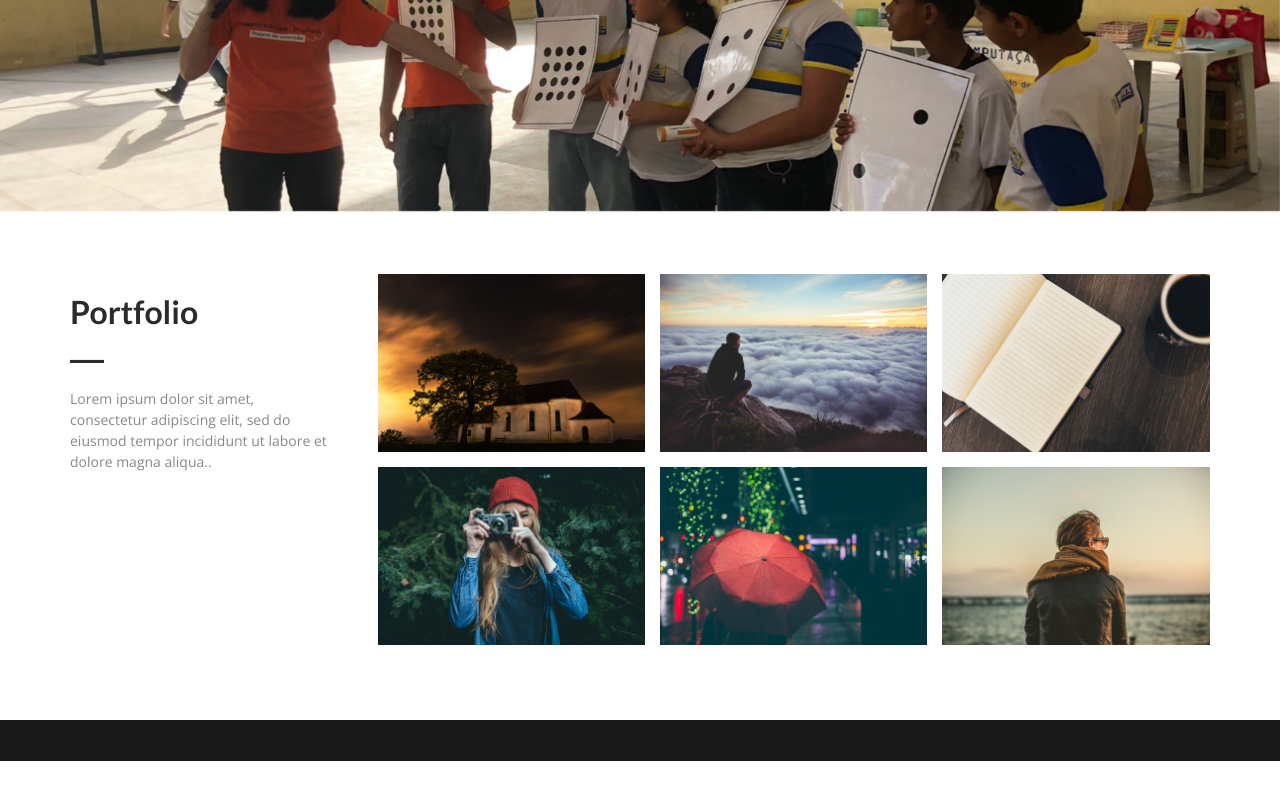
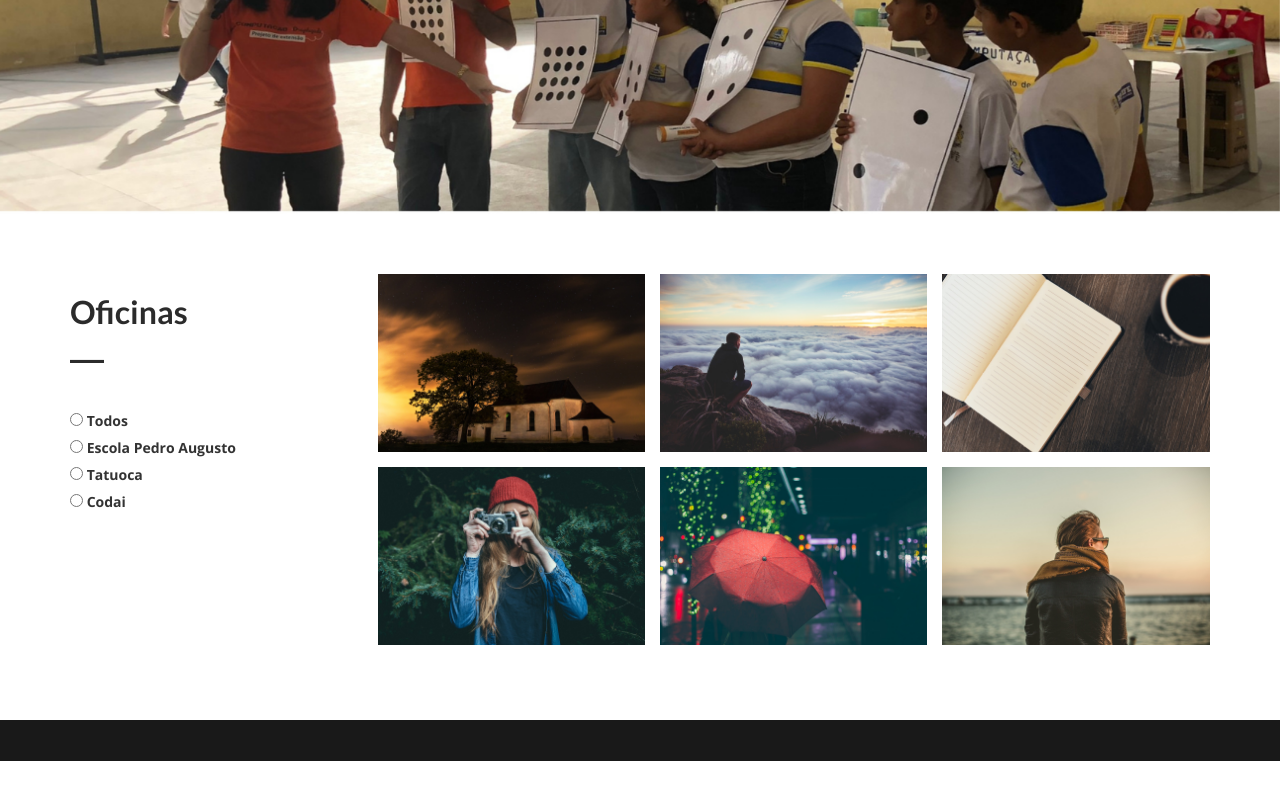
Before and after one commit to Computacao-Desplugada/Computacao-Desplugada.github.io, a plain HTML site: page index.html in a window 1280 px wide. Shown: the part 1566-2366 px from the top of the page. Drawn offline with nearby package versions, Linux system fonts and the light colour scheme.

Commit message:
Alteração na descrição da página

```diff
--- a/index.html
+++ b/index.html
@@ -5,8 +5,7 @@
   <meta charset="utf-8">
   <meta name="viewport" content="width=device-width, initial-scale=1">
   <title>Computação Desplugada</title>
-  <meta name="description" content="Free Bootstrap Theme by BootstrapMade.com">
-  <meta name="keywords" content="free website templates, free bootstrap themes, free template, free bootstrap, free website template">
+  <meta name="description" content="Projeto de computação desplugada">
   <link href='https://fonts.googleapis.com/css?family=Lato:400,700,300|Open+Sans:400,600,700,300' rel='stylesheet' type='text/css'>
   <link rel="stylesheet" type="text/css" href="css/bootstrap.min.css">
   <link rel="stylesheet" type="text/css" href="css/font-awesome.min.css">
@@ -119,9 +118,21 @@
       <div class="row">
         <div class="col-md-3 col-sm-12">
           <div class="section-title">
-            <h2 class="head-title">Portfolio</h2>
+            <h2 class="head-title">Oficinas</h2>
             <hr class="botm-line">
-            <p class="sec-para">Lorem ipsum dolor sit amet, consectetur adipiscing elit, sed do eiusmod tempor incididunt ut labore et dolore magna aliqua..</p>
+            <br>
+            <br>
+            <input type="radio" name="bt" id="bt_todos">
+            <label for="bt_todos">Todos</label>
+            <br>
+            <input type="radio" name="bt" id="bt_pedro_augusto">
+            <label for="bt_pedro_augusto">Escola Pedro Augusto</label>
+            <br>
+            <input type="radio" name="bt" id="bt_tatuoca">
+            <label for="bt_tatuoca">Tatuoca</label>
+            <br>
+            <input type="radio" name="bt" id="bt_pedro_augusto">
+            <label for="bt_codai">Codai</label>
           </div>
         </div>
         <div class="col-md-9 col-sm-12">
```
